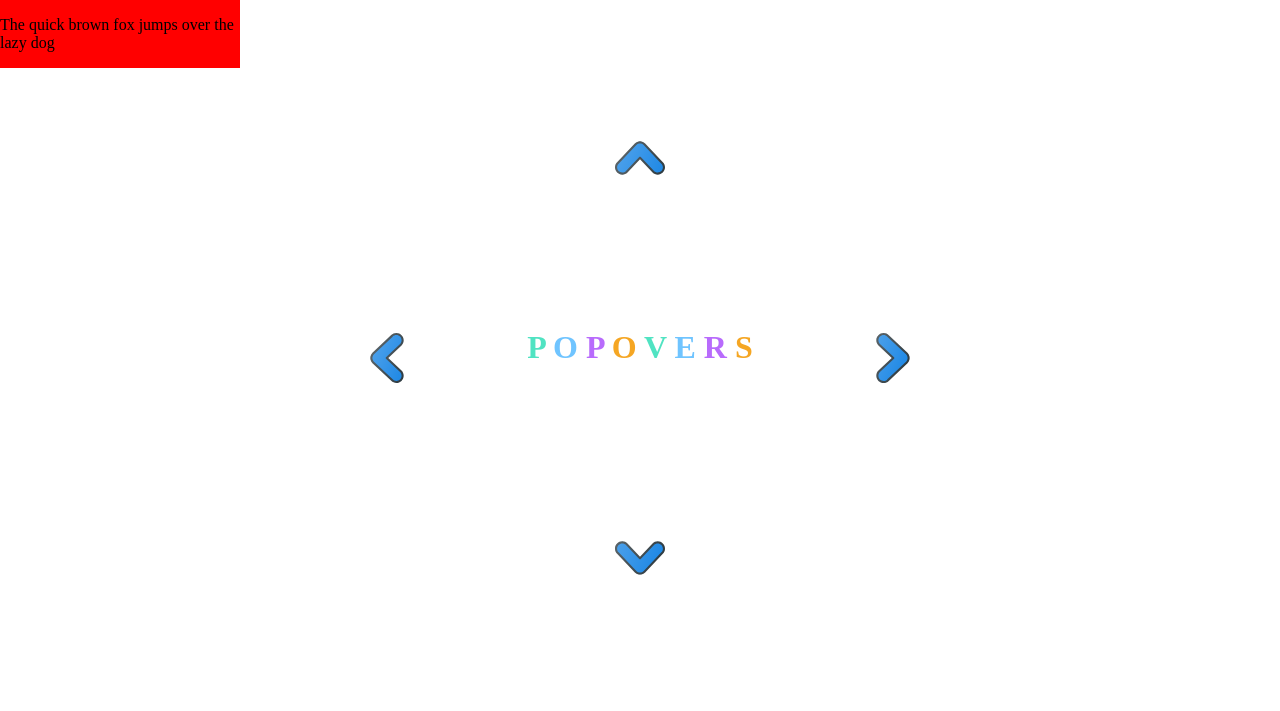
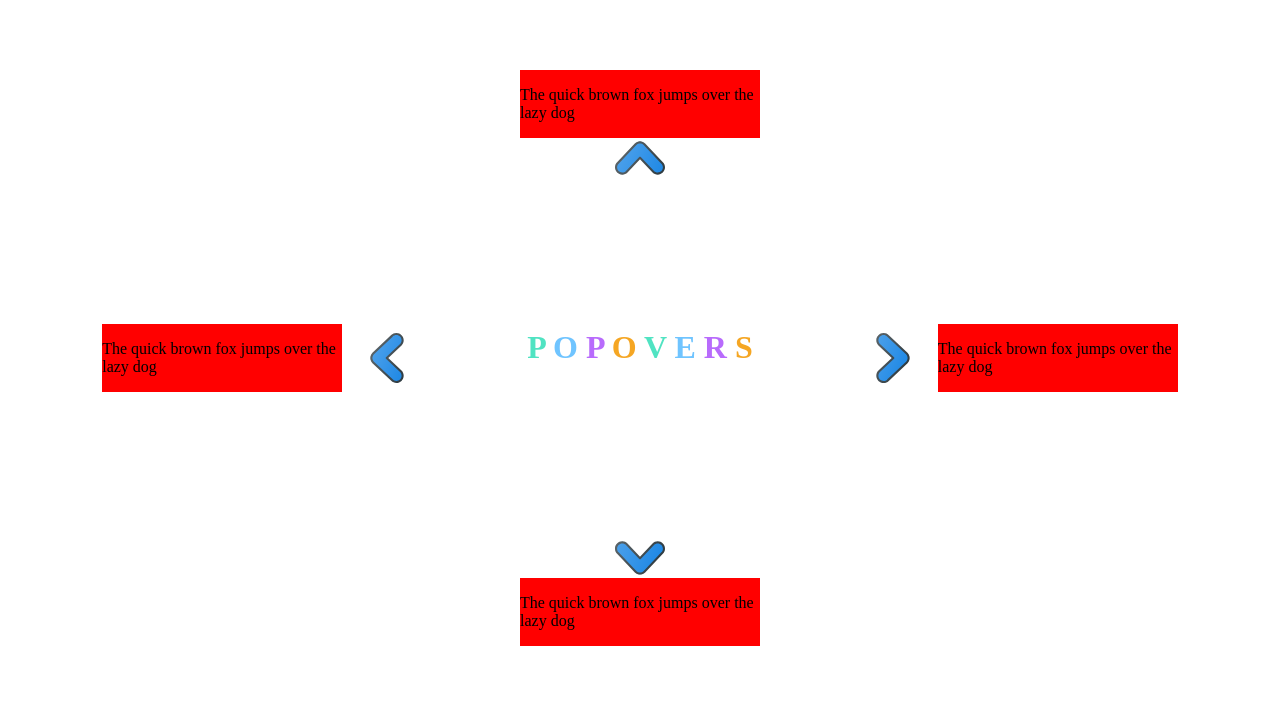
Before and after one commit to joelhernandezvasquez/PopOver, a plain HTML site: page index.html in a window 1280 px wide. Drawn offline with Linux system fonts and the light colour scheme.

Commit message:
Add files via upload

```diff
--- a/index.html
+++ b/index.html
@@ -17,7 +17,7 @@
          </div>
 
          <div class="left-arrow">
-            <input type="image" src="left.svg" class="adjust-icon trigger">
+            <input type="image" src="left.svg" class="adjust-icon trigger" data-placement="left">
          </div>
 
          <div class="text-container">
@@ -34,14 +34,12 @@
          </div>
 
          <div class="right-arrow">
-            <input type="image" src="right.svg" class="adjust-icon trigger">
+            <input type="image" src="right.svg" class="adjust-icon trigger" data-placement="right">
          </div>
 
          <div class="down-arrow">
-                <input type="image" src="down.svg" class="adjust-icon trigger">
+                <input type="image" src="down.svg" class="adjust-icon trigger" data-placement="bottom">
          </div>
-
-
 
     </div>
 
@@ -51,10 +49,96 @@
 
           </div>
 
+          <div id="pop2" class="popover" data-placement="right">
+
+               <p>The quick brown fox jumps over the lazy dog</p>
+
+             </div>
+
+
+          <div id="pop3" class="popover" data-placement="bottom">
+
+               <p>The quick brown fox jumps over the lazy dog</p>
+
+             </div>
+
+             <div id="pop4" class="popover" data-placement="left">
+
+                  <p>The quick brown fox jumps over the lazy dog</p>
+
+                </div>
+
+
+
+          <script>
+             // Building the top trigger
+          const topTrigger = document.querySelector(".trigger[data-placement=top]");
+          const topTriggerRect = topTrigger.getBoundingClientRect();
+
+          const center = (topTriggerRect.left + topTriggerRect.right) / 2;
+
+          //Calculating and moving the popover's left value
+
+          const topPopover = document.querySelector("#pop1");
+          const topPopoverRect = topPopover.getBoundingClientRect();
+         const left = center - topPopoverRect.width/2;
+
+         topPopover.style.left = `${left}px`;
+
+         // Calculating and moving the top value of the top popover
+         const space = 20;
+         const topValue_topPopover = topTriggerRect.top - topPopoverRect.height - space;
+         topPopover.style.top = `${topValue_topPopover}px`;
+
+         // Building the popover buttom
+
+         const bottomTrigger = document.querySelector(".trigger[data-placement=bottom]");
+
+         const bottomTriggerRect = bottomTrigger.getBoundingClientRect();
+
+         const bottomPopover = document.querySelector("#pop3");
+         const bottomPopoverRect = bottomPopover.getBoundingClientRect();
+
+       // Calculating and moving the left and top value of the buttom popover
+         bottomPopover.style.left = (bottomTriggerRect.left + bottomTriggerRect.right) / 2 - bottomPopoverRect.width / 2;
+         bottomPopover.style.top  = bottomTriggerRect.bottom + space;
+
+
+      // Building the popover right
+       const rightTrigger = document.querySelector(".trigger[data-placement=right]");
+       const rightTriggerRect = rightTrigger.getBoundingClientRect();
+
+       const rightPopover = document.querySelector("#pop2");
+       const rightPopoverRect = rightPopover.getBoundingClientRect();
+
+         // Calculating and moving the left and top value of the right popover
+         rightPopover.style.left = rightTriggerRect.right + space;
+         rightPopover.style.top = (rightTriggerRect.top + rightTriggerRect.bottom) / 2 -  rightPopoverRect.height / 2;
+
+
+          // Building the popover left
+
+           const leftTrigger = document.querySelector(".trigger[data-placement = left]");
+           const leftTriggerRect = leftTrigger.getBoundingClientRect();
+
+           const leftPopover = document.querySelector("#pop4");
+           const leftPopoverRect = leftPopover.getBoundingClientRect();
+
+             // Calculating and moving the left and top value of the left popover
+             leftPopover.style.left = leftTriggerRect.left - leftPopoverRect.width - space ;
+             leftPopover.style.top = (leftTriggerRect.top + leftTriggerRect.bottom) / 2 - leftPopoverRect.height / 2;
 
 
 
 
+
+
+
+
+
+
+          </script>
+
 </body>
 
 </html>
--- a/style.css
+++ b/style.css
@@ -96,9 +96,9 @@ h1
 .popover
 {
     position: absolute;
+    top:0px;
+    left:0px;
     background-color: red;
     max-width: 15em;
-    top:0;
-    left:0;
 
 }
```
